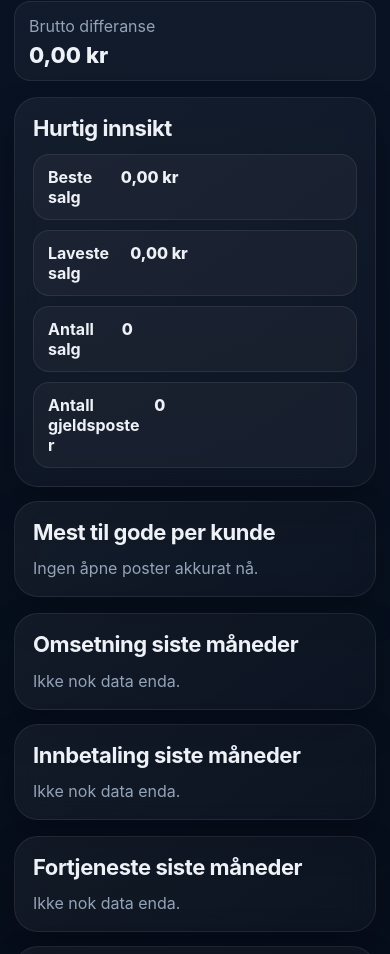
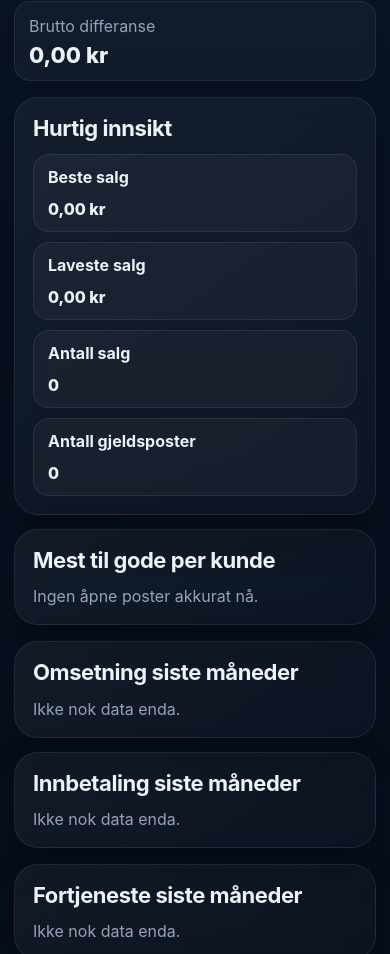
Before and after one commit to nikolaihoffmann-svg/Nikasso-, a React (Vite) app: page / in a window 390 px wide. Shown: the part 2135-3089 px from the top of the page. Built offline with nearby package versions, Linux system fonts and the light colour scheme.

Commit message:
Update styles.css

```diff
--- a/src/app/styles.css
+++ b/src/app/styles.css
@@ -484,7 +484,8 @@ textarea {
 .customerName {
   font-size: 18px;
   font-weight: 800;
-  overflow-wrap: anywhere;
+  word-break: normal;
+  overflow-wrap: break-word;
 }
 
 .customerMeta {
@@ -535,18 +536,20 @@ textarea {
 }
 
 .featureRow {
-  display: flex;
-  justify-content: space-between;
+  display: grid;
+  grid-template-columns: minmax(0, 1fr) auto;
   gap: 12px;
   padding: 12px 14px;
   border-radius: 16px;
   border: 1px solid var(--border);
   background: rgba(255, 255, 255, 0.04);
+  align-items: center;
 }
 
 .featureRowTitle {
   font-weight: 700;
-  overflow-wrap: anywhere;
+  word-break: normal;
+  overflow-wrap: break-word;
 }
 
 .featureRowSub {
@@ -665,7 +668,8 @@ textarea {
 .vareName {
   font-size: 18px;
   font-weight: 800;
-  overflow-wrap: anywhere;
+  word-break: normal;
+  overflow-wrap: break-word;
 }
 
 .vareMeta {
@@ -827,9 +831,13 @@ textarea {
   .customerButtonTop,
   .rowBetween,
   .itemRow,
-  .featureRow,
   .cardActions,
   .vareRow {
+    align-items: flex-start;
+  }
+
+  .featureRow {
+    grid-template-columns: 1fr;
     align-items: flex-start;
   }
 
```
